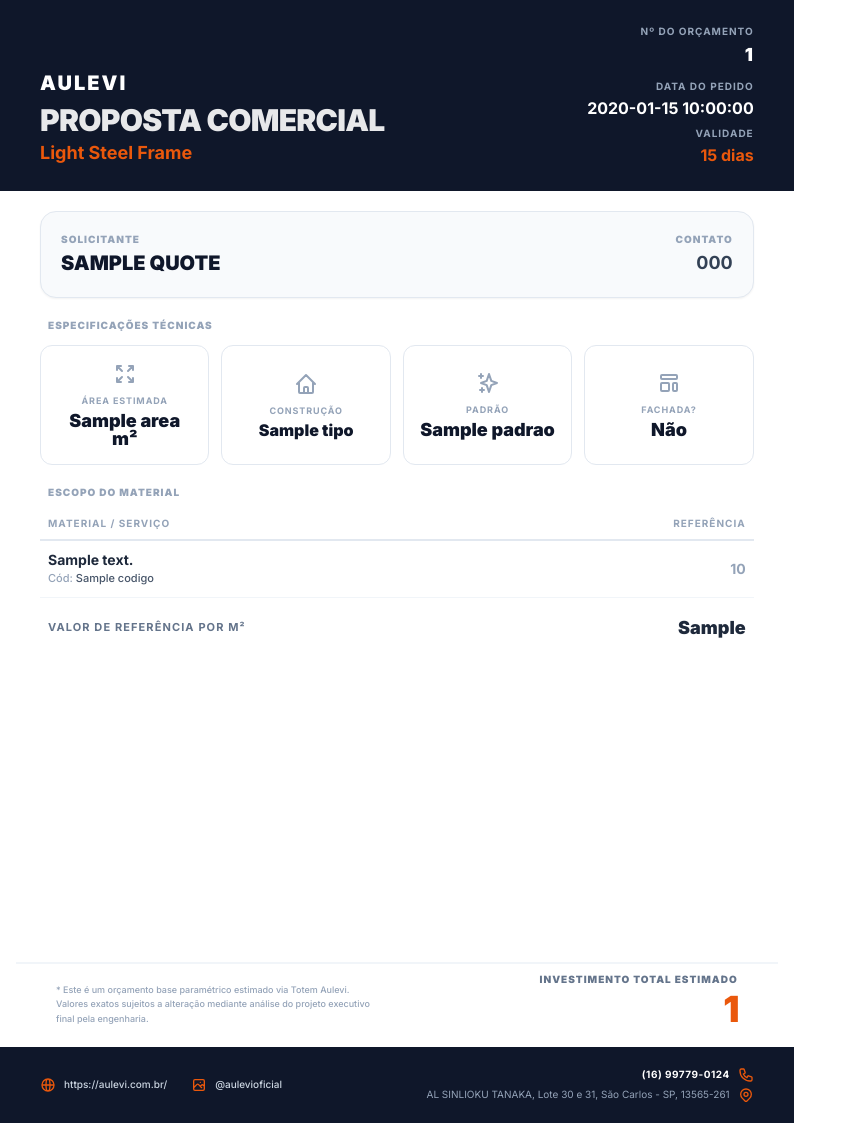
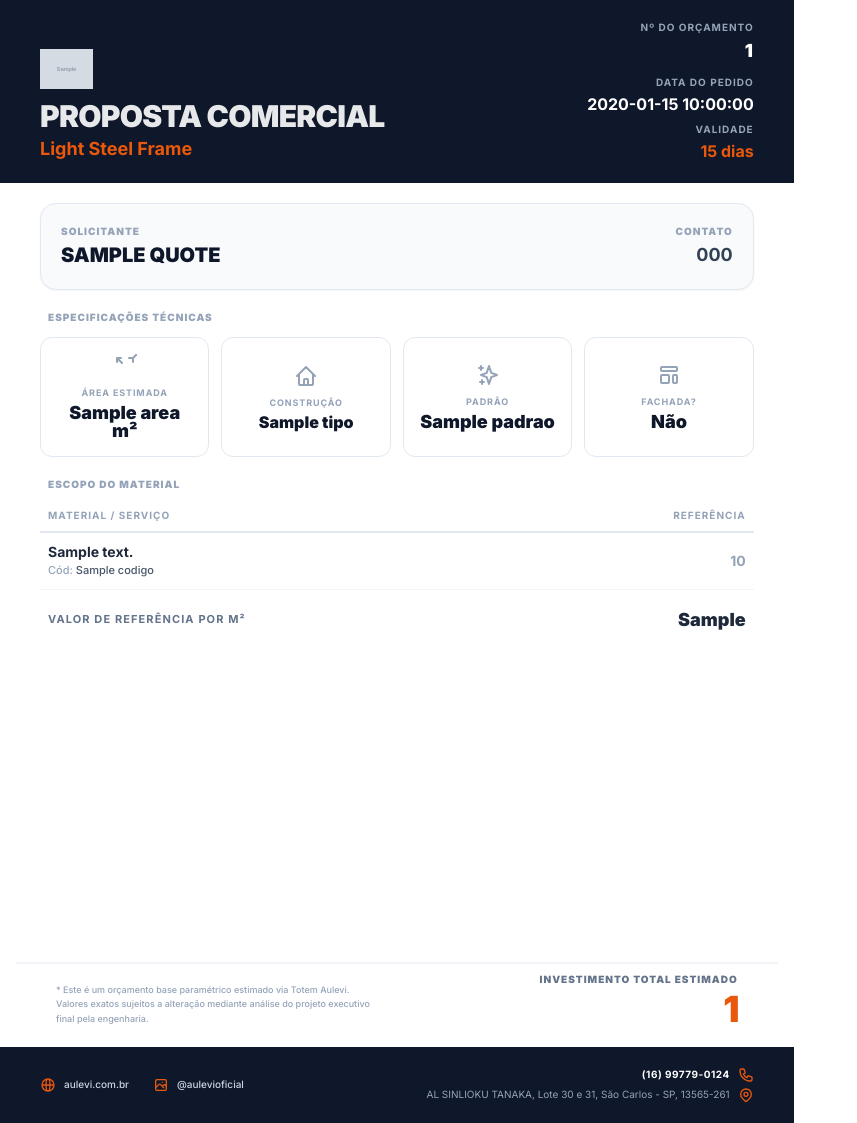
Before and after one commit to pariziigor/Aulevi_Totem_Kiosk, a Python web app: template backend/templates/quote_template.html in a window 1280 px wide. Shown: the whole page, without its empty margins (0-857 px from the left). Run offline with Jinja, Linux system fonts and the light colour scheme; the template is opened without the code that fills it: most values are stand-ins (such as "Sample title", 1, 10 or a date in 2020); grey boxes marked "Sample" are stand-in pictures; some libraries are stand-ins or nearby versions.

Commit message:
feat(pdf/backend): integrate dynamic base64 logo injection into header
- Implement local PNG to Base64 conversion in PDFService to ensure reliable Playwright rendering.

- Update HTML template to replace text header with the injected company logo.

- Keep header clean and minimalist by removing extra taglines.

```diff
--- a/backend/templates/quote_template.html
+++ b/backend/templates/quote_template.html
@@ -3,15 +3,17 @@
 <head>
     <meta charset="UTF-8">
     <title>Orçamento LSF</title>
-    <link href="https://fonts.googleapis.com/css2?family=Inter:wght@400;500;700;900&display=swap" rel="stylesheet">
+    <link href="https://fonts.googleapis.com/css2?family=Dancing+Script:wght@600;700&family=Inter:wght@400;500;700;900&display=swap" rel="stylesheet">
     <script src="https://cdn.tailwindcss.com"></script>
     <script>
         tailwind.config = {
             theme: {
                 extend: {
-                    fontFamily: { sans: ['Inter', 'sans-serif'] },
+                    fontFamily: {
+                        sans: ['Inter', 'sans-serif'],
+                        cursive: ['"Dancing Script"', 'cursive'] // Nova fonte adicionada
+                    },
                     colors: {
-                        // Paleta atualizada: 500 agora é um Laranja Corporativo (orange-600) e 50 é um fundo creme suave
                         aulevi: { 900: '#0F172A', 500: '#EA580C', 50: '#FFF7ED' }
                     }
                 }
@@ -36,9 +38,11 @@
 
     <div class="a4-page">
 
-        <header class="bg-aulevi-900 text-white w-full px-10 py-6 flex justify-between items-end flex-none">
+        <header class="bg-aulevi-900 text-white w-full px-10 pt-5 pb-5 flex flex-col flex-none">
+
+            <div class="flex justify-between items-end w-full">
                 <div>
-                <div class="text-xl font-black tracking-widest mb-2">AULEVI</div>
+                    <img src="{{ logo_url }}" alt="Logo Aulevi" class="h-10 mb-3 object-contain" />
                     <h1 class="text-3xl font-black uppercase tracking-tight text-white/90 leading-none">Proposta Comercial</h1>
                     <p class="text-aulevi-500 font-bold text-lg mt-1">Light Steel Frame</p>
                 </div>
@@ -52,6 +56,7 @@
 
                     <span class="text-slate-400 font-bold uppercase text-[10px] tracking-widest">Validade</span>
                     <span class="text-aulevi-500 font-bold text-base">15 dias</span>
+                </div>
             </div>
         </header>
 
@@ -73,7 +78,7 @@
                 <div class="grid grid-cols-4 gap-3">
 
                     <div class="border border-slate-200 bg-white rounded-xl p-4 flex flex-col items-center justify-center text-center">
-                        <svg class="w-6 h-6 text-slate-400 mb-2" fill="none" stroke="currentColor" viewBox="0 0 24 24"><path stroke-linecap="round" stroke-linejoin="round" stroke-width="2" d="M4 8V4m0 0h4M4 4l5 5m11-1V4m0 0h-4m4 0l-5 5M4 16v4m0 0h4m-4 0l5-5m11 5l-5-5m5 5v-4m0 4h-4"></path></svg>
+                        <svg class="w-6 h-6 text-slate-400 mb-2" fill="none" stroke="currentColor" viewBox="0 0 24 24"><path stroke-linecap="round" stroke-linejoin="round" stroke-width="2" d="M4 8V4m0 0h4M4 4l5 5m11-1V4m0 0h-4m4 0l5-5m11 5l-5-5m5 5v-4m0 4h-4"></path></svg>
                         <span class="text-slate-400 font-bold uppercase tracking-widest text-[9px]">Área Estimada</span>
                         <span class="text-lg font-black text-slate-900 leading-none mt-1">{{ quote.area }} m²</span>
                     </div>
@@ -154,7 +159,7 @@
             <div class="flex items-center gap-6 text-[10px] font-medium">
                 <div class="flex items-center gap-2">
                     <svg class="w-4 h-4 text-aulevi-500" fill="none" stroke="currentColor" viewBox="0 0 24 24"><path stroke-linecap="round" stroke-linejoin="round" stroke-width="2" d="M21 12a9 9 0 01-9 9m9-9a9 9 0 00-9-9m9 9H3m9 9a9 9 0 01-9-9m9 9c1.657 0 3-4.03 3-9s-1.343-9-3-9m0 18c-1.657 0-3-4.03-3-9s1.343-9 3-9m-9 9a9 9 0 019-9"></path></svg>
-                    https://aulevi.com.br/
+                    aulevi.com.br
                 </div>
                 <div class="flex items-center gap-2">
                     <svg class="w-4 h-4 text-aulevi-500" fill="none" stroke="currentColor" viewBox="0 0 24 24"><path stroke-linecap="round" stroke-linejoin="round" stroke-width="2" d="M4 16l4.586-4.586a2 2 0 012.828 0L16 16m-2-2l1.586-1.586a2 2 0 012.828 0L20 14m-6-6h.01M6 20h12a2 2 0 002-2V6a2 2 0 00-2-2H6a2 2 0 00-2 2v12a2 2 0 002 2z"></path></svg>
```
Also changed, not shown: backend/services/pdf_service.py (+22 -3 lines), backend/static/logo.png (added). Lines whose indentation alone changed are shown as unchanged.
